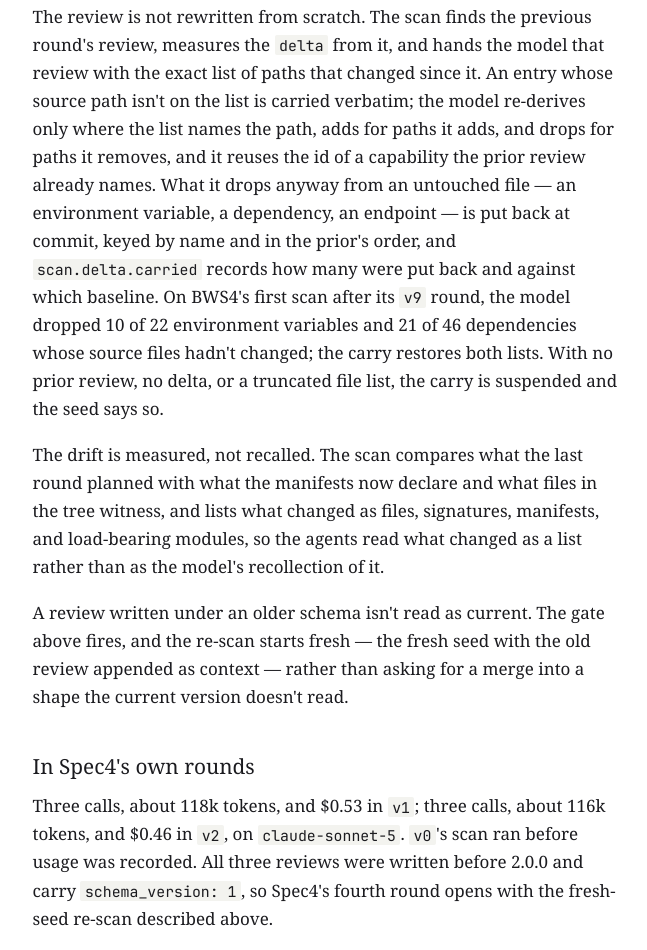
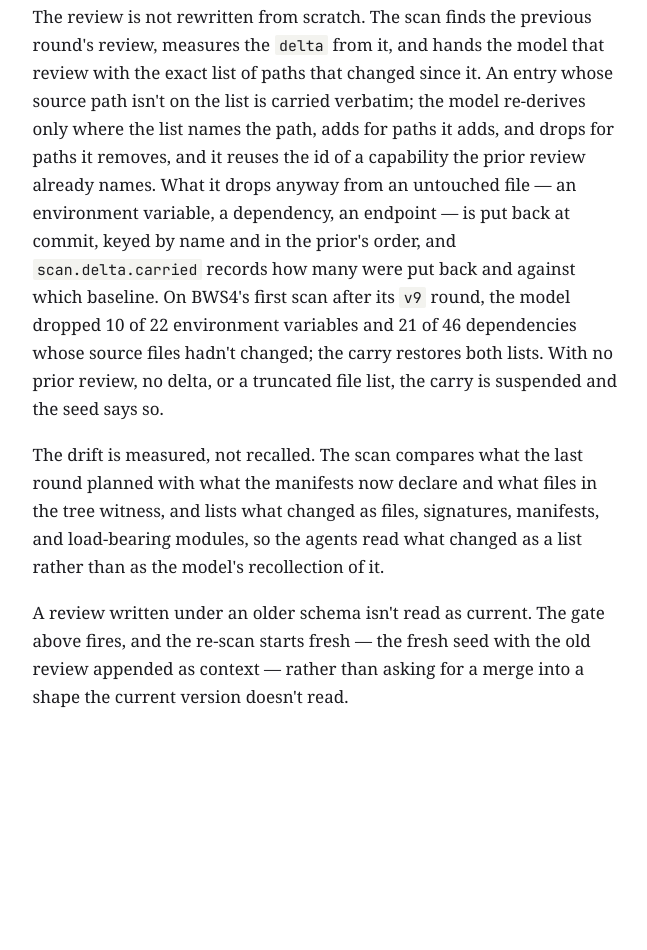
Before and after one commit to robertcrowe/spec4_website, a plain HTML site: page docs/codescanner/index.html in a window 1280 px wide. Shown: the part 7278-8228 px from the top of the page, without its empty margins (313-960 px from the left). After the commit the page ends 8007 px from the top, so only its background shows below. Drawn offline with Linux system fonts and the light colour scheme.

Commit message:
Minor edit

```diff
--- a/docs/codescanner/index.html
+++ b/docs/codescanner/index.html
@@ -281,12 +281,6 @@
 
       <p>A review written under an older schema isn't read as current. The gate above fires, and the re-scan starts fresh — the fresh seed with the old review appended as context — rather than asking for a merge into a shape the current version doesn't read.</p>
     </section>
-
-    <section>
-      <h2 id="in-spec4s-own-rounds">In Spec4's own rounds</h2>
-
-      <p>Three calls, about 118k tokens, and $0.53 in <code>v1</code>; three calls, about 116k tokens, and $0.46 in <code>v2</code>, on <code>claude-sonnet-5</code>. <code>v0</code>'s scan ran before usage was recorded. All three reviews were written before 2.0.0 and carry <code>schema_version: 1</code>, so Spec4's fourth round opens with the fresh-seed re-scan described above.</p>
-    </section>
   </main>
 </body>
 </html>
```
